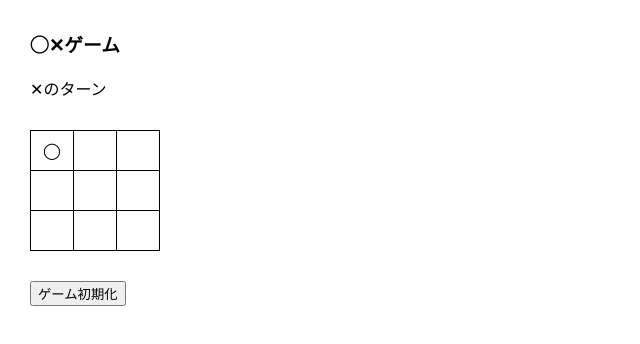
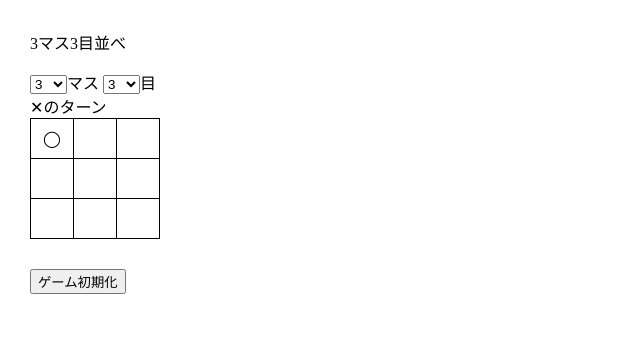
Before and after one commit to devenue-asada/marubatsu, a plain HTML site: page index.html in a window 1280 px wide. Both pictures are taken after a click on the element 52 px from the left and 150 px from the top of the page. Shown: the whole page, without its empty margins (0-640 px from the left). Drawn offline with Linux system fonts and the light colour scheme.

Commit message:
nマスn目並べに実装修正

```diff
--- a/index.html
+++ b/index.html
@@ -3,7 +3,6 @@
         margin: 30px;
     }
     table {
-        margin-top: 30px;
         border-collapse: collapse;
     }
     td {
@@ -23,24 +22,70 @@
     <title>◯✕ゲーム</title>
 </head>
 <body>
-    <h3>◯✕ゲーム</h3>
+    <p class="info"></p>
+    <div>
+        <select class="select-cell" onchange="changeCell()"></select
+        >マス
+        <select class="select-piece" onchange="changePiece()"></select
+        >目
+    </div>
     <div class="announce">◯のターン</div>
     <table class="tbl"></table>
     <input type="button" value="ゲーム初期化" onclick="gameClear()" />
 </body>
 
 <script>
-    // TODO: マスを動的にして、n目並べにする
     cell = 3;
-    maru = "◯";
-    batsu = "✕";
+    cells = [];
+    piece = 3;
+    pieces = [];
+    max = 10;
+    maxes = [];
+
+    for (i = cell; i < cell + 50; i++) {
+        cells.push(i);
+        pieces.push(i);
+    }
+
+    sc = document.querySelector(".select-cell");
+    for (let cell in cells) {
+        let op = document.createElement("option");
+        op.text = cells[cell];
+        sc.appendChild(op);
+    }
+    const changeCell = () => {
+        cell = sc.value;
+        if (cell < piece) {
+            piece = cell;
+            sp.value = cell;
+        }
+        init();
+    };
+
+    sp = document.querySelector(".select-piece");
+    for (let piece in pieces) {
+        let op = document.createElement("option");
+        op.text = pieces[piece];
+        sp.appendChild(op);
+    }
+    const changePiece = () => {
+        piece = sp.value;
+        if (cell < piece) {
+            cell = piece;
+            sc.value = piece;
+        }
+        init();
+    };
+
+    tick = "◯";
+    cross = "✕";
     endGame = "ゲーム終了";
-    maruTurn = `${maru}のターン`;
-    batsuTurn = `${batsu}のターン`;
-    maruWin = `${maru}の勝ち！`;
-    batsuWin = `${batsu}の勝ち！`;
-    maruNode = document.createTextNode(maru);
-    batsuNode = document.createTextNode(batsu);
+    tickTurn = `${tick}のターン`;
+    crossTurn = `${cross}のターン`;
+    tickWin = `${tick}の勝ち！`;
+    crossWin = `${cross}の勝ち！`;
+    tickNode = document.createTextNode(tick);
+    crossNode = document.createTextNode(cross);
     count = 0;
     tbl = document.querySelector(".tbl");
     announce = document.querySelector(".announce");
@@ -49,24 +94,28 @@
     const gameStart = (e) => {
         if (
             announce.innerText === endGame ||
-            announce.innerText === maruWin ||
-            announce.innerText === batsuWin ||
+            announce.innerText === tickWin ||
+            announce.innerText === crossWin ||
             e.target.innerText.length
         ) {
             return;
         }
         count += 1;
         even = count % 2 === 0;
-        announce.innerText = even ? maruTurn : batsuTurn;
-        e.target.innerText = even ? batsu : maru;
-        if (resultCheck(even)) {
-            announce.innerText = even ? batsuWin : maruWin;
+
+        announce.innerText = even ? tickTurn : crossTurn;
+        e.target.innerText = even ? cross : tick;
+        if (winningCheck(even, e.target.getAttribute("data-target"))) {
+            announce.innerText = even ? crossWin : tickWin;
             return;
         }
         if (count >= cell ** 2) announce.innerText = "引き分け";
     };
 
     const init = () => {
+        document.querySelector(".info").innerText = `${cell}マス${piece}目並べ`;
+        while (tbl.firstChild) tbl.removeChild(tbl.firstChild);
+
         for (i = 0; i < cell; i++) {
             tr = document.createElement("tr");
             tbl.appendChild(tr);
@@ -84,32 +133,101 @@
     };
     init();
 
-    // TODO: 置いたところから、上下左右のnマスの並びをチェックするロジックにすると、パターンを考慮しなくて良さそう
-    winningPattern = [
-        [td_0_0, td_0_1, td_0_2],
-        [td_1_0, td_1_1, td_1_2],
-        [td_2_0, td_2_1, td_2_2],
-        [td_0_0, td_1_0, td_2_0],
-        [td_0_1, td_1_1, td_2_1],
-        [td_0_2, td_1_2, td_2_2],
-        [td_0_0, td_1_1, td_2_2],
-        [td_0_2, td_1_1, td_2_0],
-    ];
+    const getMark = (row, column) => {
+        return document.querySelector(`.td_${row}_${column}`)?.innerText;
+    };
 
-    const resultCheck = (even) => {
-        check = even ? batsu : maru;
-        return winningPattern.some((td) => {
-            return (
-                td[0].innerText === check &&
-                td[1].innerText === check &&
-                td[2].innerText === check
+    const connections = (
+        axis,
+        mark,
+        row,
+        column,
+        connectCount,
+        count,
+        rightCheck,
+        rightEnd,
+        leftEnd
+    ) => {
+        count += 1;
+        checkCount = piece * 2 - 2;
+
+        if (rightEnd && leftEnd) return connectCount;
+
+        if (rightCheck) {
+            targetRow = axis === "X" ? row : row + count;
+            targetColumn =
+                axis === "Y"
+                    ? column
+                    : axis === "y"
+                    ? column - count
+                    : column + count;
+
+            return connections(
+                axis,
+                mark,
+                targetRow,
+                targetColumn,
+                mark === getMark(targetRow, targetColumn)
+                    ? (connectCount += 1)
+                    : connectCount,
+                count,
+                false,
+                count > checkCount
+                    ? true
+                    : mark !== getMark(targetRow, targetColumn),
+                count <= 1 ? false : leftEnd
             );
-        });
+        } else {
+            targetRow = axis === "X" ? row : row - count;
+            targetColumn =
+                axis === "Y"
+                    ? column
+                    : axis === "y"
+                    ? column + count
+                    : column - count;
+
+            return connections(
+                axis,
+                mark,
+                targetRow,
+                targetColumn,
+                mark === getMark(targetRow, targetColumn)
+                    ? (connectCount += 1)
+                    : connectCount,
+                count,
+                true,
+                rightEnd,
+                count > checkCount
+                    ? true
+                    : mark !== getMark(targetRow, targetColumn)
+            );
+        }
+    };
+
+    const winningCheck = (even, target) => {
+        mark = even ? cross : tick;
+        [_, row, column] = target.split("_");
+        row = Number(row);
+        column = Number(column);
+        // X
+        XPieces = connections("X", mark, row, column, 1, 0, true, false, false);
+        // Y
+        YPieces = connections("Y", mark, row, column, 1, 0, true, false, false);
+        // x ＼
+        xPieces = connections("x", mark, row, column, 1, 0, true, false, false);
+        // y ／
+        yPieces = connections("y", mark, row, column, 1, 0, true, false, false);
+        return (
+            XPieces >= piece ||
+            YPieces >= piece ||
+            xPieces >= piece ||
+            yPieces >= piece
+        );
     };
 
     const gameClear = () => {
         document.querySelectorAll("td").forEach((td) => (td.innerText = ""));
-        announce.innerText = maruTurn;
+        announce.innerText = tickTurn;
         count = 0;
     };
 </script>
```
